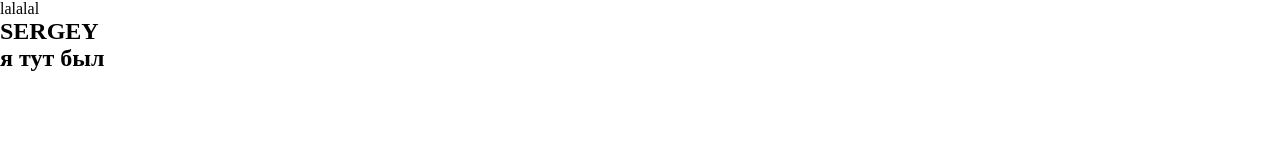
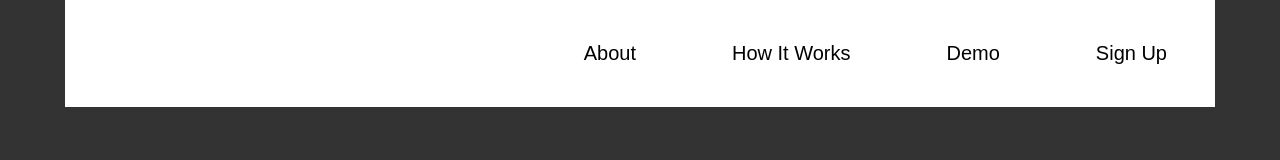
Before and after one commit to KhakimDon/shopping, a plain HTML site: page index.html in a window 1280 px wide. Drawn offline with Linux system fonts and the light colour scheme.

Commit message:
new version

```diff
--- a/index.html
+++ b/index.html
@@ -11,16 +11,14 @@
 
 
     <header>
-        lalalal
+        <a href="#">About</a>
+        <a href="#">How It Works</a>
+        <a href="#">Demo</a>
+        <a href="#">Sign Up</a>
     </header>
 
     <main>
-        <section>
-            <h1>
-                SERGEY <br>
-                я тут был
-            </h1>
-        </section>
+
     </main>
 
 
--- a/styles/stlye.css
+++ b/styles/stlye.css
@@ -4,4 +4,34 @@
     box-sizing: border-box;
     list-style-type: none;
     color: black;
+    text-decoration: none;
 }
+
+body{
+    background: #333;
+}
+
+main{
+    max-width: 1200px;
+    margin: auto;
+    background: white;
+}
+header{
+    background: white;
+    max-width: 1150px;
+    padding-top: 42px;
+    padding-bottom: 42px;
+    margin: auto;
+    display: flex;
+    justify-content: flex-end;
+}
+
+header a {
+    margin: 0 48px;
+    font-weight: 400;
+    font-size: 20px;
+    font-family: arial;
+}
+header a:hover {
+    text-decoration: underline;
+}
```
